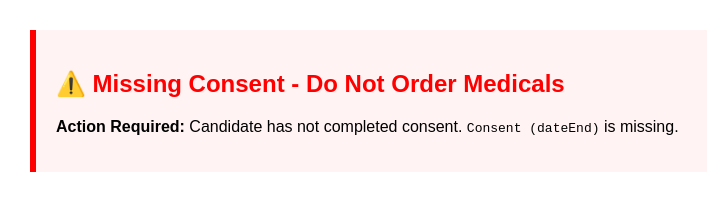
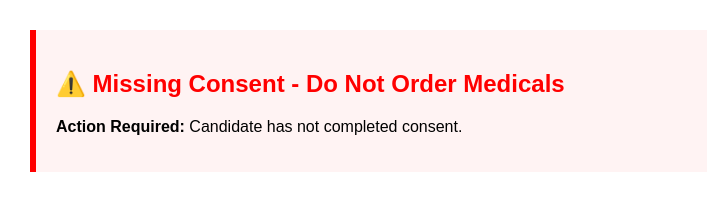
Before and after one commit to emccarthyKC/Consents-Complete, a plain HTML site: page index.html in a window 1280 px wide. Shown: the whole page, without its empty margins (0-707 px from the left). Drawn offline with Linux system fonts and the light colour scheme.

Commit message:
Update index.html

```diff
--- a/index.html
+++ b/index.html
@@ -24,7 +24,7 @@
 <body style="font-family: sans-serif; margin: 30px;">
   <div id="warning" style="display:none; background-color:#fff3f3; padding:20px; border-left:6px solid red;">
     <h2 style="color:red;">⚠️ Missing Consent - Do Not Order Medicals</h2>
-    <p><strong>Action Required:</strong> Candidate has not completed consent. <code>Consent (dateEnd)</code> is missing.</p>
+    <p><strong>Action Required:</strong> Candidate has not completed consent. <code></p>
   </div>
 
   <div id="ok" style="display:none; background-color:#f3fff3; padding:20px; border-left:6px solid green;">
```
